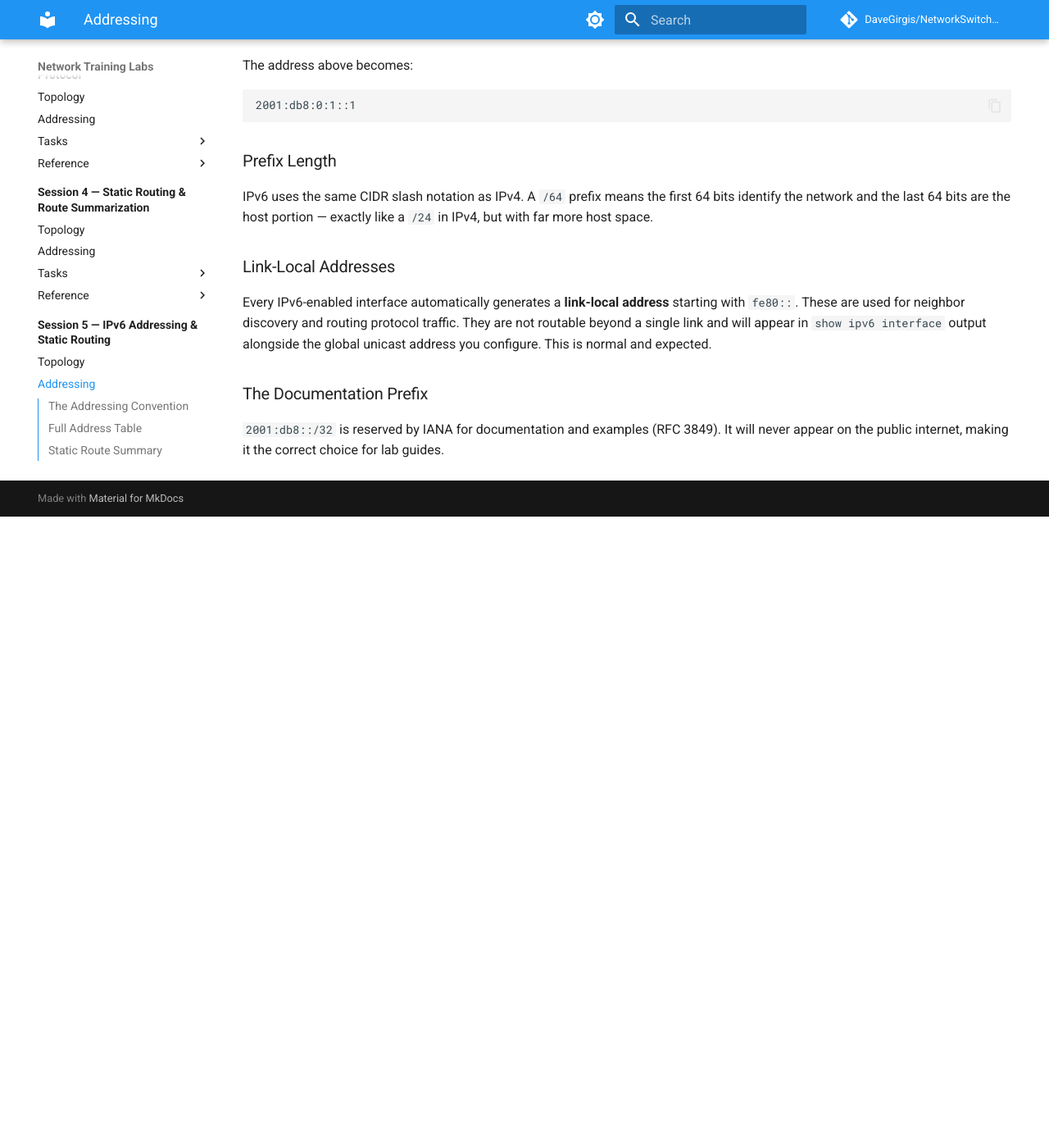
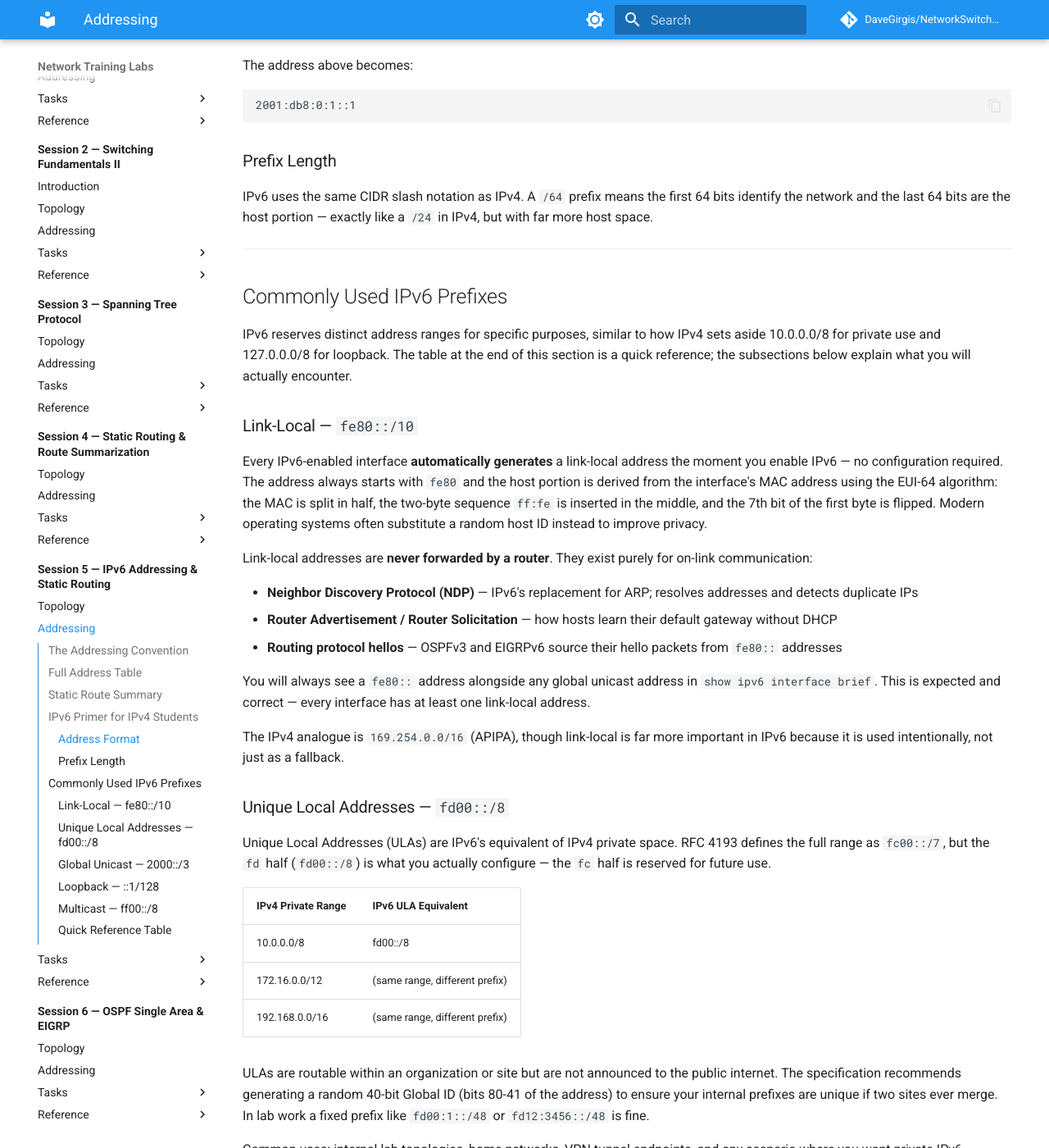
Before and after one commit to DaveGirgis/NetworkSwitchLab, an MkDocs documentation site: the page built from docs/session5/addressing.md, in a window 1280 px wide and 1400 px high, scrolled down 2115 px. Shown: the whole window at 82% size. Built offline with MkDocs 1.6.1 and Material for MkDocs 9.7.7, drawn with Linux system fonts in a browser that asks for light colours; comment, search, counter and statistics services are not loaded; before the commit the page ends 2745 px from its top, so only the background shows below that; some of the changed text lies outside the part shown.

Commit message:
Expand IPv6 primer in Session 5 addressing guide
Replaced the brief link-local and documentation-prefix stubs with a full
"Commonly Used IPv6 Prefixes" section covering fe80::/10 (link-local with
EUI-64 explanation), fd00::/8 (Unique Local / private space), 2000::/3
(global unicast), ::1/128 (loopback), ff00::/8 (multicast with key ff02::
addresses), and a quick-reference summary table mapping each prefix to its
IPv4 analogue.

Co-Authored-By: Claude Sonnet 4.6 <noreply@anthropic.com>

```diff
--- a/docs/session5/addressing.md
+++ b/docs/session5/addressing.md
@@ -79,10 +79,76 @@ The address above becomes:
 
 IPv6 uses the same CIDR slash notation as IPv4. A `/64` prefix means the first 64 bits identify the network and the last 64 bits are the host portion — exactly like a `/24` in IPv4, but with far more host space.
 
-### Link-Local Addresses
+---
 
-Every IPv6-enabled interface automatically generates a **link-local address** starting with `fe80::`. These are used for neighbor discovery and routing protocol traffic. They are not routable beyond a single link and will appear in `show ipv6 interface` output alongside the global unicast address you configure. This is normal and expected.
+## Commonly Used IPv6 Prefixes
 
-### The Documentation Prefix
+IPv6 reserves distinct address ranges for specific purposes, similar to how IPv4 sets aside 10.0.0.0/8 for private use and 127.0.0.0/8 for loopback. The table at the end of this section is a quick reference; the subsections below explain what you will actually encounter.
 
-`2001:db8::/32` is reserved by IANA for documentation and examples (RFC 3849). It will never appear on the public internet, making it the correct choice for lab guides.
+### Link-Local — `fe80::/10`
+
+Every IPv6-enabled interface **automatically generates** a link-local address the moment you enable IPv6 — no configuration required. The address always starts with `fe80` and the host portion is derived from the interface's MAC address using the EUI-64 algorithm: the MAC is split in half, the two-byte sequence `ff:fe` is inserted in the middle, and the 7th bit of the first byte is flipped. Modern operating systems often substitute a random host ID instead to improve privacy.
+
+Link-local addresses are **never forwarded by a router**. They exist purely for on-link communication:
+
+- **Neighbor Discovery Protocol (NDP)** — IPv6's replacement for ARP; resolves addresses and detects duplicate IPs
+- **Router Advertisement / Router Solicitation** — how hosts learn their default gateway without DHCP
+- **Routing protocol hellos** — OSPFv3 and EIGRPv6 source their hello packets from `fe80::` addresses
+
+You will always see a `fe80::` address alongside any global unicast address in `show ipv6 interface brief`. This is expected and correct — every interface has at least one link-local address.
+
+The IPv4 analogue is `169.254.0.0/16` (APIPA), though link-local is far more important in IPv6 because it is used intentionally, not just as a fallback.
+
+### Unique Local Addresses — `fd00::/8`
+
+Unique Local Addresses (ULAs) are IPv6's equivalent of IPv4 private space. RFC 4193 defines the full range as `fc00::/7`, but the `fd` half (`fd00::/8`) is what you actually configure — the `fc` half is reserved for future use.
+
+| IPv4 Private Range | IPv6 ULA Equivalent |
+|--------------------|---------------------|
+| 10.0.0.0/8 | fd00::/8 |
+| 172.16.0.0/12 | (same range, different prefix) |
+| 192.168.0.0/16 | (same range, different prefix) |
+
+ULAs are routable within an organization or site but are not announced to the public internet. The specification recommends generating a random 40-bit Global ID (bits 80-41 of the address) to ensure your internal prefixes are unique if two sites ever merge. In lab work a fixed prefix like `fd00:1::/48` or `fd12:3456::/48` is fine.
+
+Common uses: internal lab topologies, home networks, VPN tunnel endpoints, and any scenario where you want private IPv6 addressing without requesting a public allocation.
+
+### Global Unicast — `2000::/3`
+
+Global Unicast Addresses are the publicly routable IPv6 space, spanning `2000::` through `3fff:ffff:...`. Your ISP delegates a block (typically a `/48` or `/56`) and you subnet it into `/64`s for each LAN segment.
+
+The documentation prefix `2001:db8::/32` lives inside this range. It is permanently reserved by IANA (RFC 3849) and will never appear on the live internet, making it the correct choice for lab guides, textbooks, and RFCs. All addresses in this session use `2001:db8:0:x::/64`.
+
+### Loopback — `::1/128`
+
+`::1` is the IPv6 loopback address — the equivalent of `127.0.0.1`. It always refers to the local device and is never sent on the wire. You will see it in `show ipv6 route` as a local route. Cisco IOS loopback *interfaces* use global unicast or link-local addresses, not `::1`.
+
+### Multicast — `ff00::/8`
+
+IPv6 eliminates broadcast entirely. Everything that IPv4 would broadcast is instead sent to a specific multicast group. The `ff00::/8` range covers all multicast; the `ff02::` subset is link-local multicast (not forwarded by routers).
+
+Addresses you will see on a Cisco router:
+
+| Address | Used By |
+|---------|---------|
+| `ff02::1` | All IPv6 nodes on the link |
+| `ff02::2` | All IPv6 routers on the link |
+| `ff02::5` / `ff02::6` | OSPFv3 hello packets |
+| `ff02::a` | EIGRPv6 hello packets |
+| `ff02::1:2` | DHCPv6 relay agents |
+| `ff02::1:ffxx:xxxx` | Solicited-node multicast (NDP — replaces ARP) |
+
+The solicited-node address is constructed from the last 24 bits of a unicast address. NDP uses it to resolve a known IPv6 address to a MAC address without flooding the entire link.
+
+---
+
+### Quick Reference Table
+
+| Prefix | Scope | IPv4 Analogue | Common Use |
+|--------|-------|---------------|------------|
+| `fe80::/10` | Link-local | 169.254.0.0/16 | NDP, routing protocol hellos, default gateway discovery |
+| `fd00::/8` | Unique Local | 10.0.0.0/8, 192.168.0.0/16 | Private / lab / VPN networks |
+| `2000::/3` | Global Unicast | Public IP space | Internet-routable addresses |
+| `2001:db8::/32` | Documentation | N/A | Lab guides and RFC examples |
+| `::1/128` | Loopback | 127.0.0.1 | Local software testing |
+| `ff00::/8` | Multicast | 224.0.0.0/4 | NDP, routing protocols, DHCPv6 |
```
